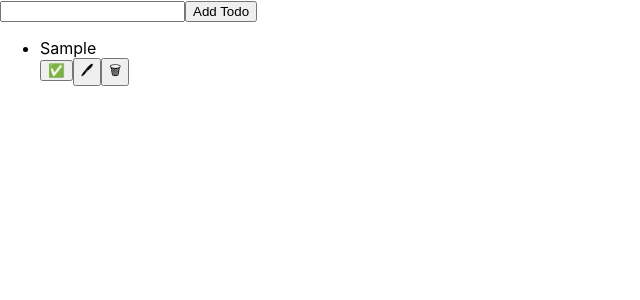
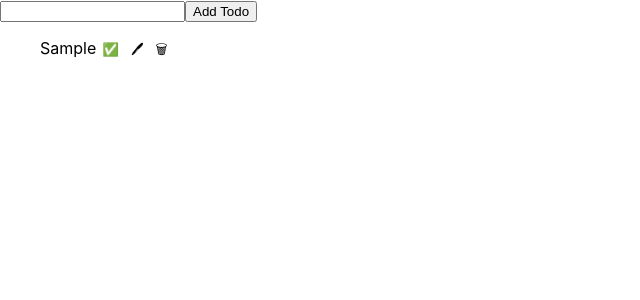
Before and after one commit to lfernandezcall/todo, a React (Create React App) app in the folder client/: page / in a window 1280 px wide. Both pictures are taken after typing "Sample" into the empty fields and a click on the button "Add Todo". Shown: the top 300 px of the page, without its empty margins (0-640 px from the left). Built offline with nearby package versions, Linux system fonts and the light colour scheme.

Commit message:
starting styling

```diff
--- a/client/src/App.css
+++ b/client/src/App.css
@@ -1,5 +1,18 @@
+.completed {
+  text-decoration: line-through;
+  color: rgb(134, 134, 134);
+}
 
-.completed {
-    text-decoration: line-through;
-    color: rgb(134, 134, 134);
+.todos-wrapper li {
+  list-style: none;
+  display: inline;
 }
+
+.action-buttons-wrapper {
+  display: inline;
+}
+
+.action-buttons-wrapper button {
+  border: 0px;
+  background: none;
+}
--- a/client/src/features/todo/ModifyTodo.js
+++ b/client/src/features/todo/ModifyTodo.js
@@ -12,9 +12,10 @@ const ModifyTodo = (props) => {
   ];
 
   return (
-    <section>
+    <div className="action-buttons-wrapper">
       {actionTypes.map((action) => (
         <button
+          className={`action-button-${action.type}`}
           key={action.type}
           onClick={() =>
             dispatch(todoModified({ id: props.id, type: action.type }))
@@ -23,7 +24,7 @@ const ModifyTodo = (props) => {
           {action.emoji}
         </button>
       ))}
-    </section>
+    </div>
   );
 };
 
--- a/client/src/features/todo/TodoList.js
+++ b/client/src/features/todo/TodoList.js
@@ -19,7 +19,7 @@ const TodoList = () => {
   return (
     <ul>
       {todoItems.map((item) => (
-        <div key={item.id}>
+        <div key={item.id} className={'todos-wrapper'}>
           {item.modified === true ? (
             <form key={item.id} onSubmit={(e) => saveEdit(e, item)}>
               <input
@@ -31,14 +31,9 @@ const TodoList = () => {
               />
             </form>
           ) : (
-            <div key={item.id}>
-              <li
-                key={item.id}
-                className={item.done === true ? 'completed' : ''}
-              >
-                {item.text}
-              </li>
-            </div>
+            <li key={item.id} className={item.done === true ? 'completed' : ''}>
+              {item.text}
+            </li>
           )}
           <ModifyTodo key={`modify_${item.id}`} id={item.id} />
         </div>
```
Also changed, not shown: 1 other file (tests, documents, lock files or other folders).
